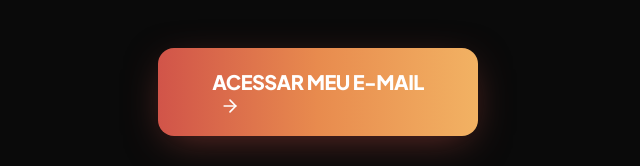
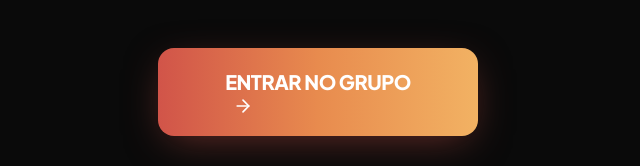
Before and after one commit to bilottefabiodev/LHT-Venda, a React (Vite) app: page /obrigado in a window 1280 px wide. Shown: the part 530-696 px from the top of the page, without its empty margins (322-962 px from the left). Built offline with nearby package versions, Linux system fonts and the light colour scheme.

Commit message:
Update ThankYou.tsx

```diff
--- a/components/ThankYou.tsx
+++ b/components/ThankYou.tsx
@@ -39,9 +39,9 @@ const ThankYou: React.FC = () => {
       </div>
 
       <div className="w-full max-w-xs">
-        <a href="https://mail.google.com" target="_blank" rel="noopener noreferrer">
+        <a href="https://chat.whatsapp.com/GDQpEsUh44d2iusZo3wnl9" target="_blank" rel="noopener noreferrer">
           <Button>
-            ACESSAR MEU E-MAIL
+            ENTRAR NO GRUPO
             <ArrowRight className="ml-2 w-5 h-5" />
           </Button>
         </a>
```
